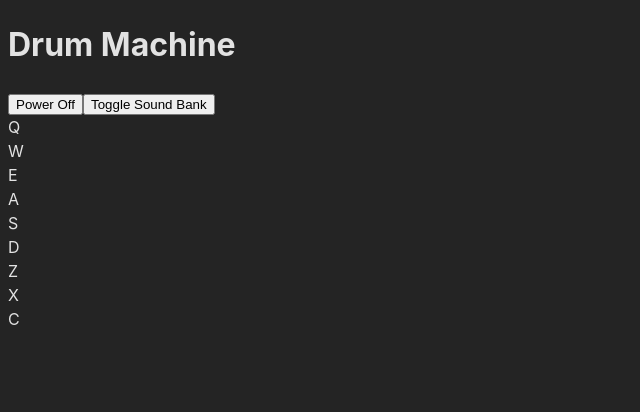
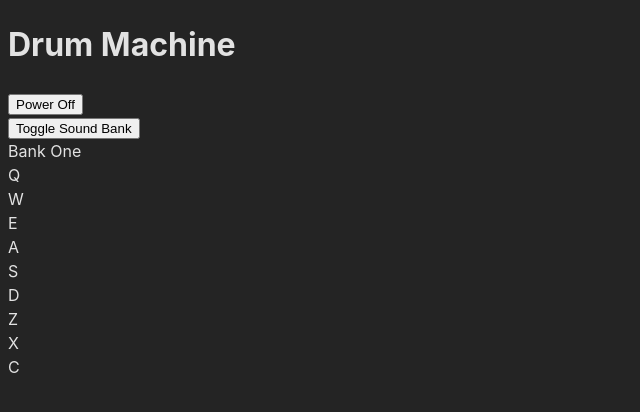
Before and after one commit to RaphaelIsaiah/Drum-Machine, a React (Vite) app: page / in a window 1280 px wide. Shown: the top 412 px of the page, without its empty margins (0-640 px from the left). Built offline with nearby package versions, Linux system fonts and the light colour scheme.

Commit message:
add display components for sound bank and active pad, enhance toggle functionality

```diff
--- a/src/components/DrumMachine.jsx
+++ b/src/components/DrumMachine.jsx
@@ -1,19 +1,26 @@
 import { useContext } from "react";
 import { DrumContext } from "../context/DrumContext";
 import DrumPad from "./drumpad";
+import SoundBankDisplay from "./SoundBankDisplay";
+import PadDispay from "./PadDisplay";
 import { soundBankOne, soundBankTwo } from "../utils/sounds";
 
 const DrumMachine = () => {
-  const { display, power, togglePower, currentBank, toggleSoundBank } =
+  const { power, togglePower, currentBank, toggleSoundBank } =
     useContext(DrumContext);
 
   const pads = currentBank === "Bank One" ? soundBankOne : soundBankTwo;
 
   return (
     <div id="drum-machine">
-      <div id="display">{display}</div>
       <button onClick={togglePower}>{power ? "Power Off" : "Power On"}</button>
-      <button onClick={toggleSoundBank}>Toggle Sound Bank</button>
+      <div>
+        <button onClick={toggleSoundBank} disabled={!power}>
+          Toggle Sound Bank
+        </button>
+        <SoundBankDisplay />
+      </div>
+      <PadDispay />
       <div className="pads">
         {pads.map((pad) => (
           <DrumPad
--- /dev/null
+++ b/src/components/PadDisplay.jsx
@@ -0,0 +1,10 @@
+import { useContext } from "react";
+import { DrumContext } from "../context/DrumContext";
+
+const PadDispay = () => {
+  const { display, power } = useContext(DrumContext);
+
+  return <div id="display">{power ? display : ""}</div>;
+};
+
+export default PadDispay;
--- /dev/null
+++ b/src/components/SoundBankDisplay.jsx
@@ -0,0 +1,10 @@
+import { useContext } from "react";
+import { DrumContext } from "../context/DrumContext";
+
+const SoundBankDisplay = () => {
+  const { currentBank, power } = useContext(DrumContext);
+
+  return <div id="sound-bank-display">{power ? currentBank : ""}</div>;
+};
+
+export default SoundBankDisplay;
--- a/src/context/DrumProvider.jsx
+++ b/src/context/DrumProvider.jsx
@@ -16,13 +16,15 @@ export const DrumProvider = ({ children }) => {
 
   const togglePower = () => {
     setPower(!power);
-    setDisplay(power ? "Power Off" : "Power On");
+    setDisplay("");
+    setActivePad(null);
   };
 
   const toggleSoundBank = () => {
-    const newBank = currentBank === "Bank One" ? "Bank Two" : "Bank One";
-    setCurrentBank(newBank);
-    setDisplay(newBank);
+    if (power) {
+      const newBank = currentBank === "Bank One" ? "Bank Two" : "Bank One";
+      setCurrentBank(newBank);
+    }
   };
 
   return (
```
Also changed, not shown: src/components/Display.jsx (deleted), src/components/Drumpad.jsx (line endings or trailing spaces), src/context/DrumContext.jsx (line endings or trailing spaces).
